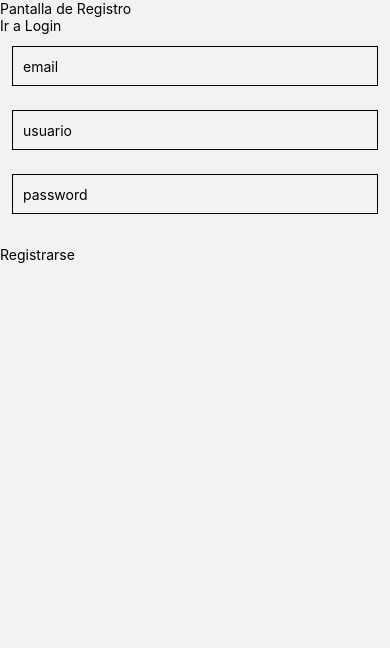
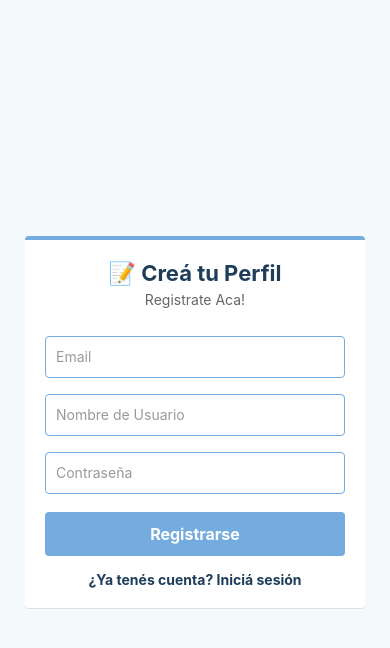
Before and after one commit to Ramiamalvy1/Grupo-Barbero-Amalvy-Damelio, a React Native app: screen /Register in a window 390 px wide. Shown: the top 648 px of the page. Built offline with nearby package versions, Linux system fonts and the light colour scheme; no server answers.

Commit message:
Css progreso

```diff
--- a/App.js
+++ b/App.js
@@ -22,7 +22,7 @@ export default function App() {
 const styles = StyleSheet.create({
   container: {
     flex: 1,
-    backgroundColor: '#fff',
+    backgroundColor: "#red",
     alignItems: 'center',
     justifyContent: 'center',
   },
--- a/src/screens/Login.js
+++ b/src/screens/Login.js
@@ -48,44 +48,104 @@ function Login(props){
     }
 
 return(
-        <View>
-            <Text>Pantalla de Login</Text>
-            <Pressable onPress={() => props.navigation.navigate("Register")}>
-                <Text>Ir a Registro</Text>
-            </Pressable>
+        <View style={styles.container}>
+            <View style={styles.formContainer}>
+                <Text style={styles.title}>🏆 Bienvenido!</Text>
+                <Text style={styles.subtitle}>Iniciár sesión</Text>
+
                 <TextInput
                     style={styles.input}
                     keyboardType="email-address"
-                placeholder="email"
+                    placeholder="Email"
+                    placeholderTextColor="#999"
                     onChangeText={text => setEmail(text)}
                     value={email}
                 />
                 <TextInput
                     style={styles.input}
                     secureTextEntry={true}
-                placeholder="password"
+                    placeholder="Contraseña"
+                    placeholderTextColor="#999"
                     onChangeText={text => setPassword(text)}
                     value={password}
                 />
-            <Text style={styles.error}>{loginError}</Text>
-            <Pressable onPress={() => onSubmit()}>
-                <Text>Ingresar</Text>
+                {loginError ? <Text style={styles.error}>{loginError}</Text> : null}
+                <Pressable style={styles.buttonPrimary} onPress={() => onSubmit()}>
+                    <Text style={styles.buttonPrimaryText}>Ingresar</Text>
                 </Pressable>
+                <Pressable style={styles.linkSecondary} onPress={() => props.navigation.navigate("Register")}>
+                    <Text style={styles.linkSecondaryText}>¿No tenés cuenta? Registrate acá</Text>
+                </Pressable>
+            </View>
         </View>
     );
 }
 export default Login;
 
 const styles = StyleSheet.create({
-    input: {
-        height: 40,
-        margin: 12,
-        borderWidth: 1,
+    container: {
+        flex: 1,
+        backgroundColor: '#f4f9fc',
+        justifyContent: 'center',
         padding: 10,
     },
+    formContainer: {
+        backgroundColor: '#ffffff',
+        marginHorizontal: 15,
+        padding: 20,
+        borderRadius: 4,
+        borderTopWidth: 4,
+        borderTopColor: '#74acdf',
+        borderBottomWidth: 1,
+        borderBottomColor: '#e0e0e0',
+    },
+    title: {
+        fontSize: 22,
+        fontWeight: 'bold',
+        color: '#1e3d59',
+        textAlign: 'center',
+        marginBottom: 5,
+    },
+    subtitle: {
+        fontSize: 14,
+        color: '#666',
+        textAlign: 'center',
+        marginBottom: 20,
+    },
+    input: {
+        height: 42,
+        marginVertical: 8,
+        borderWidth: 1,
+        borderColor: '#74acdf',
+        borderRadius: 4,
+        padding: 10,
+        backgroundColor: '#fff',
+    },
     error: {
-        color: 'red',
+        color: '#d9534f',
         textAlign: 'center',
-        margin: 10,
+        marginVertical: 8,
+        fontWeight: 'bold',
+    },
+    buttonPrimary: {
+        backgroundColor: '#74acdf',
+        padding: 12,
+        borderRadius: 4,
+        marginTop: 10,
+    },
+    buttonPrimaryText: {
+        color: '#ffffff',
+        textAlign: 'center',
+        fontWeight: 'bold',
+        fontSize: 16,
+    },
+    linkSecondary: {
+        marginTop: 15,
+        alignItems: 'center',
+    },
+    linkSecondaryText: {
+        color: '#1e3d59',
+        fontSize: 14,
+        fontWeight: 'bold',
     }
 });
--- a/src/screens/Register.js
+++ b/src/screens/Register.js
@@ -47,46 +47,112 @@ function Register(props){
 
     }
 
-    return(
-        <View>
-            <Text>Pantalla de Registro</Text>
-            <Pressable onPress={() => props.navigation.navigate("Login")}>
-                <Text>Ir a Login</Text>
-            </Pressable>
-            <TextInput style={styles.input}
-            keyboardType="email-address"
-            placeholder="email"
-            onChangeText={text => setEmail(text)}
-            value={email}/>
-            <TextInput style={styles.input}
-            keyboardType="default"
-            placeholder="usuario"
-            onChangeText={text => setUsuario(text)}
-            value={usuario}/>
-            <TextInput style={styles.input}
-            secureTextEntry={true}
-            placeholder="password"
-            onChangeText={text => setPassword(text)}
-            value={password}/>
-            <Text style={styles.error}>{registerError}</Text>
-            <Pressable onPress={() => onSubmit()}>
-                <Text>Registrarse</Text>
-            </Pressable>
+return(
+        <View style={styles.container}>
+            <View style={styles.formContainer}>
+                <Text style={styles.title}>📝 Creá tu Perfil</Text>
+                <Text style={styles.subtitle}>Registrate Aca!</Text>
+                <TextInput
+                    style={styles.input}
+                    keyboardType="email-address"
+                    placeholder="Email"
+                    placeholderTextColor="#999"
+                    onChangeText={text => setEmail(text)}
+                    value={email}
+                />
+                <TextInput
+                    style={styles.input}
+                    keyboardType="default"
+                    placeholder="Nombre de Usuario"
+                    placeholderTextColor="#999"
+                    onChangeText={text => setUsuario(text)}
+                    value={usuario}
+                />
+                <TextInput
+                    style={styles.input}
+                    secureTextEntry={true}
+                    placeholder="Contraseña"
+                    placeholderTextColor="#999"
+                    onChangeText={text => setPassword(text)}
+                    value={password}
+                />
+                {registerError ? <Text style={styles.error}>{registerError}</Text> : null}
+                <Pressable style={styles.buttonPrimary} onPress={() => onSubmit()}>
+                    <Text style={styles.buttonPrimaryText}>Registrarse</Text>
+                </Pressable>
+                <Pressable style={styles.linkSecondary} onPress={() => props.navigation.navigate("Login")}>
+                    <Text style={styles.linkSecondaryText}>¿Ya tenés cuenta? Iniciá sesión</Text>
+                </Pressable>
+            </View>
         </View>
     )
 }
 export default Register;
 
 const styles = StyleSheet.create({
-    input: {
-        height: 40,
-        margin: 12,
-        borderWidth: 1,
+    container: {
+        flex: 1,
+        backgroundColor: '#f4f9fc',
+        justifyContent: 'center',
         padding: 10,
     },
+    formContainer: {
+        backgroundColor: '#ffffff',
+        marginHorizontal: 15,
+        padding: 20,
+        borderRadius: 4,
+        borderTopWidth: 4,
+        borderTopColor: '#74acdf',
+        borderBottomWidth: 1,
+        borderBottomColor: '#e0e0e0',
+    },
+    title: {
+        fontSize: 22,
+        fontWeight: 'bold',
+        color: '#1e3d59',
+        textAlign: 'center',
+        marginBottom: 5,
+    },
+    subtitle: {
+        fontSize: 14,
+        color: '#666',
+        textAlign: 'center',
+        marginBottom: 20,
+    },
+    input: {
+        height: 42,
+        marginVertical: 8,
+        borderWidth: 1,
+        borderColor: '#74acdf',
+        borderRadius: 4,
+        padding: 10,
+        backgroundColor: '#fff',
+    },
     error: {
-        color: 'red',
+        color: '#d9534f',
         textAlign: 'center',
-        margin: 10,
+        marginVertical: 8,
+        fontWeight: 'bold',
+    },
+    buttonPrimary: {
+        backgroundColor: '#74acdf',
+        padding: 12,
+        borderRadius: 4,
+        marginTop: 10,
+    },
+    buttonPrimaryText: {
+        color: '#ffffff',
+        textAlign: 'center',
+        fontWeight: 'bold',
+        fontSize: 16,
+    },
+    linkSecondary: {
+        marginTop: 15,
+        alignItems: 'center',
+    },
+    linkSecondaryText: {
+        color: '#1e3d59',
+        fontSize: 14,
+        fontWeight: 'bold',
     }
-})
+});
```
Also changed, not shown: src/components/Post.js (+77 -17 lines). Lines whose indentation alone changed are shown as unchanged.
